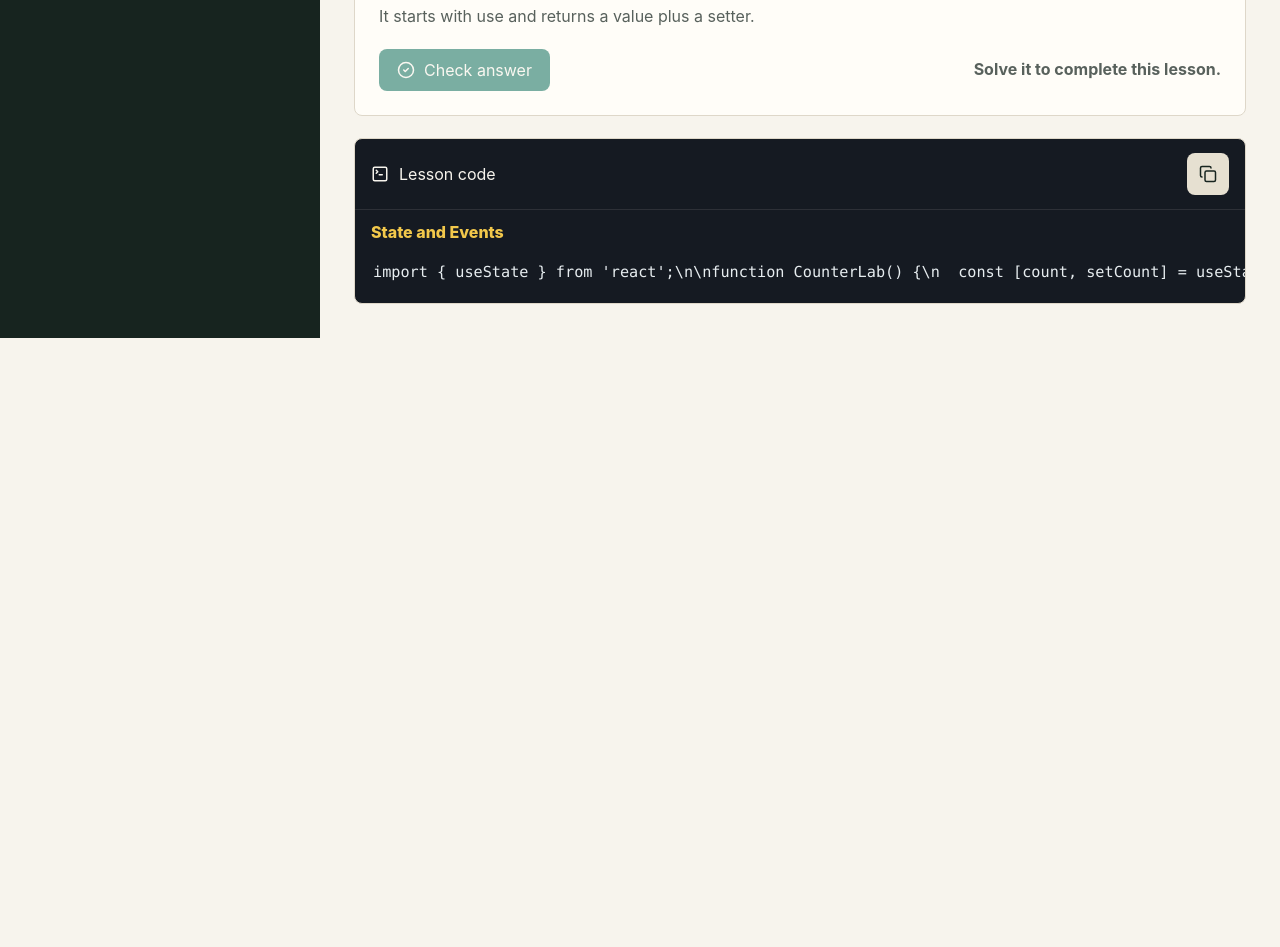
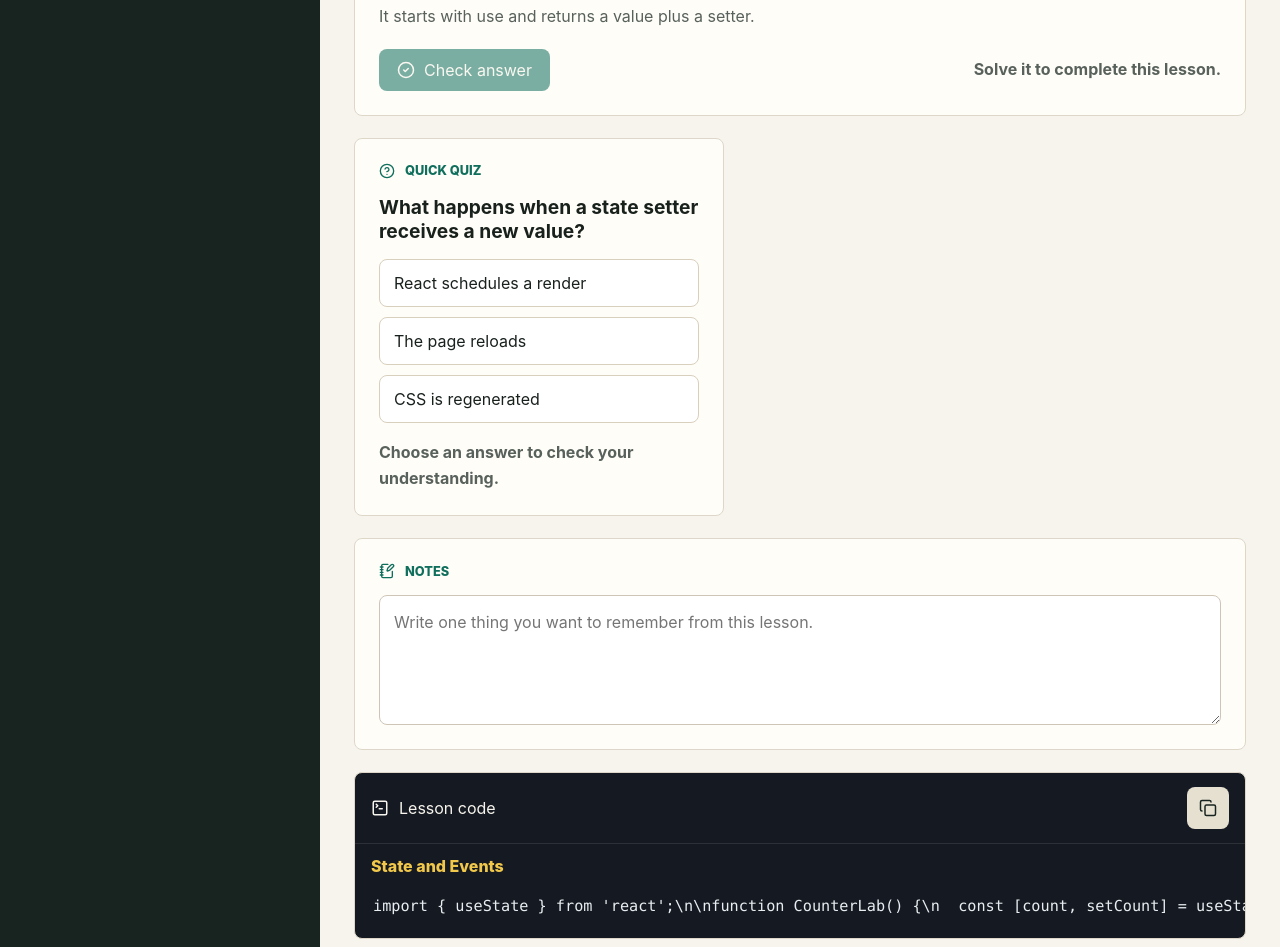
Before and after one commit to Andriy-Babych/React-interactive-learning-APP, a React (Vite) app: page / in a window 1280 px wide. Shown: the part 780-1727 px from the top of the page. Before the commit the page ends 1118 px from the top, so only its background shows below. Built offline with nearby package versions, Linux system fonts and the light colour scheme.

Commit message:
Add lesson quizzes and notes

```diff
--- a/src/App.tsx
+++ b/src/App.tsx
@@ -3,16 +3,22 @@ import { BookOpen, GraduationCap, Layers3, PlayCircle, RotateCcw } from 'lucide-
 import { CodePreview } from './components/CodePreview';
 import { ConceptLab } from './components/ConceptLab';
 import { LessonChallenge } from './components/LessonChallenge';
+import { LessonNotes } from './components/LessonNotes';
+import { LessonQuiz } from './components/LessonQuiz';
 import { ProgressMap } from './components/ProgressMap';
 import { lessons } from './data/lessons';
 import { useLocalStorage } from './hooks/useLocalStorage';
 
 type AnswersByLesson = Record<string, string>;
+type QuizAnswersByLesson = Record<string, string>;
+type NotesByLesson = Record<string, string>;
 
 function App() {
   const [activeLessonId, setActiveLessonId] = useLocalStorage<string>('react-lab-active-lesson', 'state');
   const [completedLessons, setCompletedLessons] = useLocalStorage<string[]>('react-lab-completed-lessons', []);
   const [answersByLesson, setAnswersByLesson] = useLocalStorage<AnswersByLesson>('react-lab-answers', {});
+  const [quizAnswersByLesson, setQuizAnswersByLesson] = useLocalStorage<QuizAnswersByLesson>('react-lab-quiz-answers', {});
+  const [notesByLesson, setNotesByLesson] = useLocalStorage<NotesByLesson>('react-lab-notes', {});
   const [count, setCount] = useState(0);
 
   const activeLesson = useMemo(
@@ -23,6 +29,8 @@ function App() {
   const progress = Math.round((completedLessons.length / lessons.length) * 100);
   const isActiveCompleted = completedLessons.includes(activeLesson.id);
   const activeAnswer = answersByLesson[activeLesson.id] ?? '';
+  const activeQuizAnswer = quizAnswersByLesson[activeLesson.id] ?? '';
+  const activeNotes = notesByLesson[activeLesson.id] ?? '';
 
   function completeLesson() {
     setCompletedLessons((currentLessons) =>
@@ -37,9 +45,28 @@ function App() {
     }));
   }
 
+  function updateActiveQuizAnswer(option: string) {
+    setQuizAnswersByLesson((currentAnswers) => ({
+      ...currentAnswers,
+      [activeLesson.id]: option,
+    }));
+  }
+
+  function updateActiveNotes(notes: string) {
+    setNotesByLesson((currentNotes) => ({
+      ...currentNotes,
+      [activeLesson.id]: notes,
+    }));
+  }
+
   function resetActiveLesson() {
     setCompletedLessons((currentLessons) => currentLessons.filter((lessonId) => lessonId !== activeLesson.id));
     setAnswersByLesson((currentAnswers) => {
+      const nextAnswers = { ...currentAnswers };
+      delete nextAnswers[activeLesson.id];
+      return nextAnswers;
+    });
+    setQuizAnswersByLesson((currentAnswers) => {
       const nextAnswers = { ...currentAnswers };
       delete nextAnswers[activeLesson.id];
       return nextAnswers;
@@ -50,6 +77,8 @@ function App() {
   function resetCourse() {
     setCompletedLessons([]);
     setAnswersByLesson({});
+    setQuizAnswersByLesson({});
+    setNotesByLesson({});
     setCount(0);
   }
 
@@ -127,6 +156,10 @@ function App() {
             />
           </div>
 
+          <LessonQuiz lesson={activeLesson} selectedOption={activeQuizAnswer} onSelectOption={updateActiveQuizAnswer} />
+
+          <LessonNotes value={activeNotes} onChange={updateActiveNotes} />
+
           <CodePreview title={activeLesson.title} code={activeLesson.code} />
         </div>
       </section>
--- /dev/null
+++ b/src/components/LessonNotes.tsx
@@ -0,0 +1,21 @@
+import { NotebookPen } from 'lucide-react';
+
+type LessonNotesProps = {
+  value: string;
+  onChange: (value: string) => void;
+};
+
+export function LessonNotes({ value, onChange }: LessonNotesProps) {
+  return (
+    <section className="lesson-notes" aria-label="Lesson notes">
+      <span className="eyebrow">
+        <NotebookPen size={16} /> Notes
+      </span>
+      <textarea
+        value={value}
+        onChange={(event) => onChange(event.target.value)}
+        placeholder="Write one thing you want to remember from this lesson."
+      />
+    </section>
+  );
+}
--- /dev/null
+++ b/src/components/LessonQuiz.tsx
@@ -0,0 +1,46 @@
+import { CircleHelp, CheckCircle2, XCircle } from 'lucide-react';
+import type { Lesson } from '../data/lessons';
+
+type LessonQuizProps = {
+  lesson: Lesson;
+  selectedOption: string;
+  onSelectOption: (option: string) => void;
+};
+
+export function LessonQuiz({ lesson, selectedOption, onSelectOption }: LessonQuizProps) {
+  const isAnswered = selectedOption.length > 0;
+  const isCorrect = selectedOption === lesson.quiz.correctOption;
+
+  return (
+    <section className="lesson-quiz" aria-label="Lesson quiz">
+      <span className="eyebrow">
+        <CircleHelp size={16} /> Quick quiz
+      </span>
+      <h2>{lesson.quiz.question}</h2>
+
+      <div className="quiz-options">
+        {lesson.quiz.options.map((option) => {
+          const isSelected = selectedOption === option;
+          const resultClass = isAnswered && isSelected ? (isCorrect ? 'is-correct' : 'is-wrong') : '';
+
+          return (
+            <button
+              type="button"
+              className={`quiz-option ${isSelected ? 'is-selected' : ''} ${resultClass}`}
+              key={option}
+              onClick={() => onSelectOption(option)}
+            >
+              <span>{option}</span>
+              {isSelected && isCorrect ? <CheckCircle2 size={18} /> : null}
+              {isSelected && !isCorrect ? <XCircle size={18} /> : null}
+            </button>
+          );
+        })}
+      </div>
+
+      <p className={`quiz-feedback ${isAnswered && isCorrect ? 'is-success' : ''}`}>
+        {isAnswered ? lesson.quiz.explanation : 'Choose an answer to check your understanding.'}
+      </p>
+    </section>
+  );
+}
--- a/src/data/lessons.ts
+++ b/src/data/lessons.ts
@@ -13,6 +13,12 @@ export type Lesson = {
     expectedAnswer: string;
     successMessage: string;
     hint: string;
+  };
+  quiz: {
+    question: string;
+    options: string[];
+    correctOption: string;
+    explanation: string;
   };
 };
 
@@ -40,6 +46,12 @@ export const lessons: Lesson[] = [
       expectedAnswer: 'props',
       successMessage: 'Correct. Props are the input contract for a component.',
       hint: 'It is short for properties.',
+    },
+    quiz: {
+      question: 'What should a React component return?',
+      options: ['A UI description', 'A CSS file', 'A database row'],
+      correctOption: 'A UI description',
+      explanation: 'A component returns JSX, which describes the UI React should render.',
     },
   },
   {
@@ -69,6 +81,12 @@ export const lessons: Lesson[] = [
       successMessage: 'Nice. useState stores values that should trigger a render when they change.',
       hint: 'It starts with use and returns a value plus a setter.',
     },
+    quiz: {
+      question: 'What happens when a state setter receives a new value?',
+      options: ['React schedules a render', 'The page reloads', 'CSS is regenerated'],
+      correctOption: 'React schedules a render',
+      explanation: 'State updates tell React that the component needs to render with new data.',
+    },
   },
   {
     id: 'lists',
@@ -94,6 +112,12 @@ export const lessons: Lesson[] = [
       expectedAnswer: 'key',
       successMessage: 'Exactly. A stable key helps React reconcile list items correctly.',
       hint: 'It should be unique and stable inside the list.',
+    },
+    quiz: {
+      question: 'Which value makes the best key for a list item?',
+      options: ['A stable id from the data', 'The array index every time', 'A random number'],
+      correctOption: 'A stable id from the data',
+      explanation: 'Stable ids let React match the same item across renders, inserts, and deletes.',
     },
   },
   {
@@ -123,5 +147,11 @@ export const lessons: Lesson[] = [
       successMessage: 'You got it. useEffect is where React code syncs with external systems.',
       hint: 'It receives a callback and a dependency array.',
     },
+    quiz: {
+      question: 'What does the dependency array control?',
+      options: ['When the effect runs again', 'The component name', 'The CSS cascade'],
+      correctOption: 'When the effect runs again',
+      explanation: 'React compares dependency values to decide whether the effect should run again.',
+    },
   },
 ];
--- a/src/styles.css
+++ b/src/styles.css
@@ -160,7 +160,8 @@ a {
 
 .workspace-header p,
 .lesson-brief p,
-.concept-lab p {
+.concept-lab p,
+.lesson-quiz p {
   max-width: 720px;
   margin: 0;
   color: #58615c;
@@ -237,6 +238,8 @@ a {
 .lesson-brief,
 .concept-lab,
 .lesson-challenge,
+.lesson-quiz,
+.lesson-notes,
 .code-preview {
   border: 1px solid #ded7c9;
   border-radius: 8px;
@@ -385,6 +388,85 @@ a {
   color: #0f6f5c;
 }
 
+.lesson-quiz,
+.lesson-notes {
+  display: grid;
+  gap: 16px;
+  padding: 24px;
+}
+
+.lesson-quiz h2 {
+  margin: 0;
+  font-size: 1.2rem;
+}
+
+.quiz-options {
+  display: grid;
+  gap: 10px;
+}
+
+.quiz-option {
+  display: flex;
+  align-items: center;
+  justify-content: space-between;
+  gap: 14px;
+  min-height: 48px;
+  padding: 12px 14px;
+  color: #19211d;
+  text-align: left;
+  border: 1px solid #d9cfbd;
+  border-radius: 8px;
+  background: #fff;
+  cursor: pointer;
+}
+
+.quiz-option:hover,
+.quiz-option.is-selected {
+  border-color: #0f6f5c;
+  background: #eef7f2;
+}
+
+.quiz-option.is-correct {
+  color: #0f6f5c;
+  border-color: #0f6f5c;
+}
+
+.quiz-option.is-wrong {
+  color: #a33b2d;
+  border-color: #d8513f;
+  background: #fbefec;
+}
+
+.quiz-feedback {
+  font-weight: 700;
+}
+
+.quiz-feedback.is-success {
+  color: #0f6f5c;
+}
+
+.lesson-notes {
+  grid-column: 1 / -1;
+}
+
+.lesson-notes textarea {
+  min-height: 130px;
+  width: 100%;
+  resize: vertical;
+  padding: 14px;
+  color: #19211d;
+  border: 1px solid #cfc5b6;
+  border-radius: 8px;
+  background: #fff;
+  font: inherit;
+  line-height: 1.55;
+}
+
+.lesson-notes textarea:focus {
+  outline: 3px solid rgba(15, 111, 92, 0.2);
+  border-color: #0f6f5c;
+}
+
 .code-preview {
   grid-column: 1 / -1;
   overflow: hidden;
```
